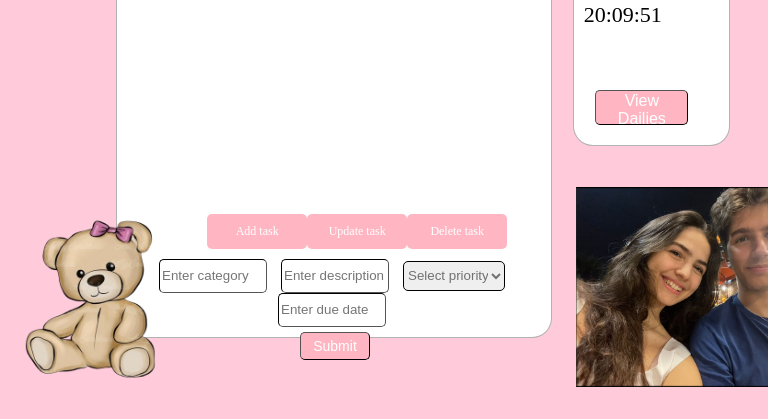
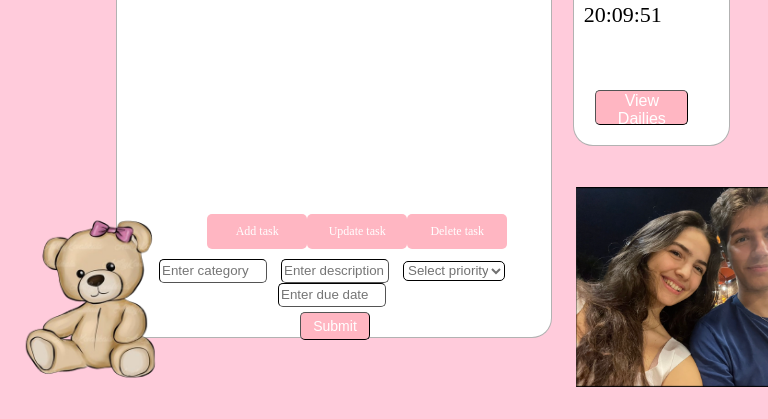
Before and after one commit to AliMKCL/Todo-website, a FastAPI app: page /main in a window 768 px wide, after a click on "Add task"; the page is wider, and only the part inside the window is pictured. Shown: the part 422-841 px from the top of that part. Run offline with FastAPI, Linux system fonts and the light colour scheme; the visitor is signed in with stand-in values (Sample User, id 1); some libraries are stand-ins or nearby versions.

Commit message:
responsive

```diff
--- a/static/main.css
+++ b/static/main.css
@@ -375,4 +375,15 @@ th {
         width: 60%;
         margin-left: -15px;
     }
+
+    .inputs1,
+    .inputs2,
+    .inputs3 {
+        height: 20px;
+    }
+
+    #priority {
+        height: 20px;
+        background-color: white;
+    }
 }
```
